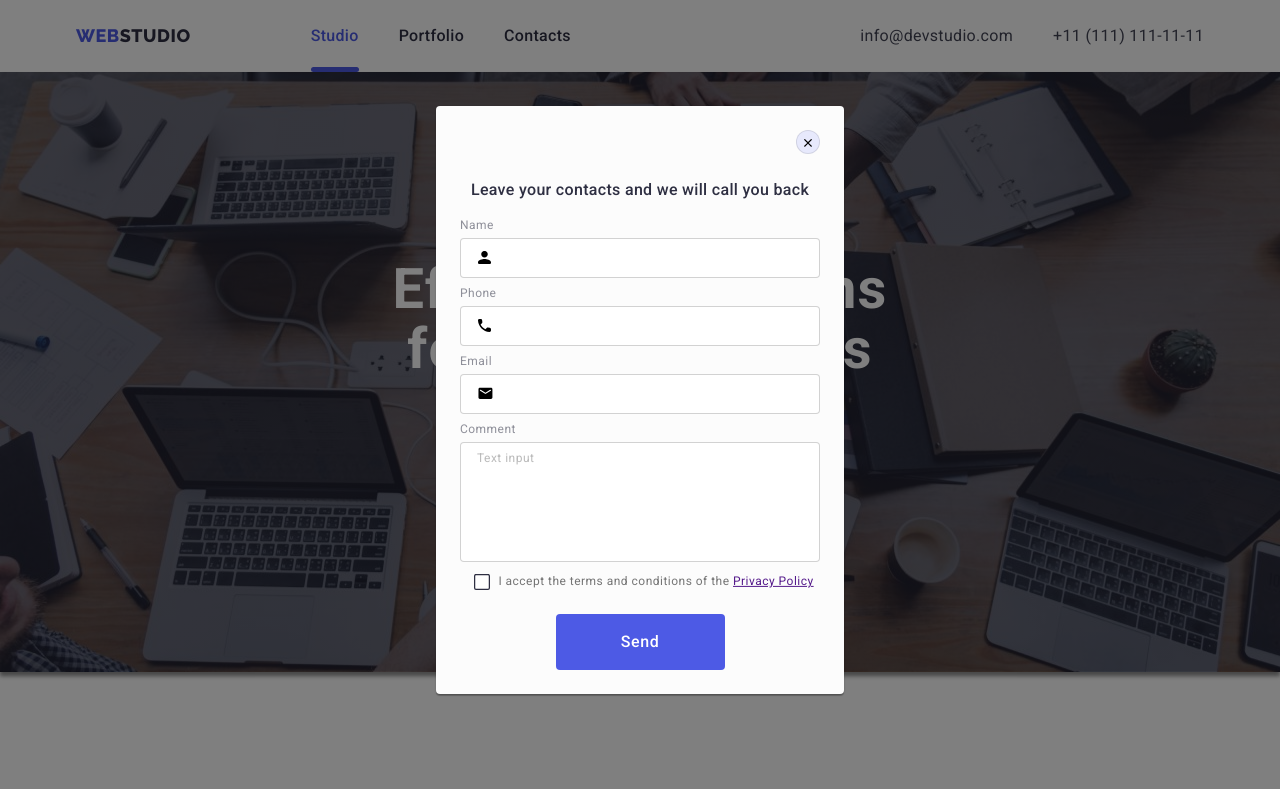
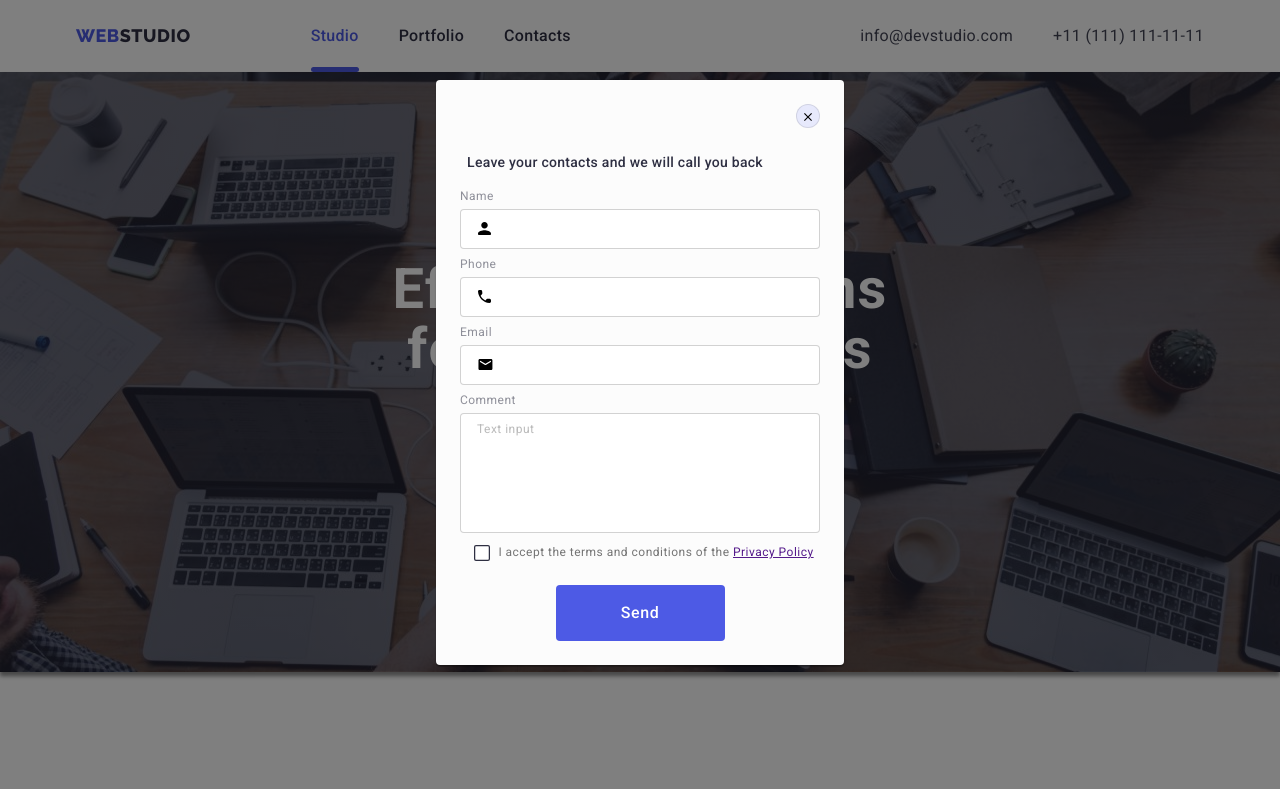
Before and after one commit to Vanchenko/goit-markup-hw-07, a plain HTML site: page index.html in a window 1280 px wide. Both pictures are taken after a click on the button "Order Service". Shown: the top 789 px of the page. Drawn offline with nearby package versions, Linux system fonts and the light colour scheme.

Commit message:
Доработки. 3 попытка.

```diff
--- a/css/styles.css
+++ b/css/styles.css
@@ -187,13 +187,14 @@ box-shadow: 0px 4px 4px 0px #00000040;
     left: 0;
     width: 100vw;
     height: 100vh;
-    padding: 40px 20px 20px 20px;
+    padding: 80px 20px 20px 20px;
     background-color: var(--modalbgc);
     z-index: 999;
     transform: translateX(100%);
     transition: transform 250ms ease-in-out;
     display: flex;
     flex-direction: column;
+    overflow: auto;
 }
 
   .menu-container.is-open {
@@ -429,32 +430,37 @@ box-shadow: 0px 4px 4px 0px #00000040;
 }
 .modal {
     position: absolute;
-    /*top: 96px;
-    left: 18px;*/
-    transform: translate(18px,96px) scale(1);
-    width: 392px;
+    top: 10%;
+    left: 50%;
+    transform: translate(-50%, 0%) scale(1);
+    width: 320px;
     background: var(--modalbgc);
     box-shadow: 0px 1px 1px rgba(0, 0, 0, 0.14),
     0px 1px 3px rgba(0, 0, 0, 0.12),
     0px 2px 1px rgba(0, 0, 0, 0.2);
     border-radius: 4px;
     transition: transform 500ms cubic-bezier(0.4, 0, 0.2, 1);
-    padding: 72px 16px 24px 16px;
+    padding: 72px 8px 24px 8px;
 
 }
-/*.modal { top: 0; left: 0;  transform: translate(10px,96px);}*/
+@media screen and  (min-width: 425px ) {
+    .modal { width: 392px;
+              padding: 72px 16px 24px 16px; }
+    .modal-title { width: 360px;
+                    font-size: 16px; }
+}
 @media screen and (min-width: 768px)  {
     .modal {  width: 408px;
-        top: 50%;
+        top: 10%;
         left: 50%;
-        transform: translate(-50%, -50%) scale(1);
+        transform: translate(-50%, 0%) scale(1);
         padding: 72px 24px 24px 24px; }
 }
 @media screen and (min-width: 1200px) {
     .modal {  width: 408px;
-        top: 50%;
+        top: 10%;
         left: 50%;
-        transform: translate(-50%, -50%) scale(1);
+        transform: translate(-50%, 0%) scale(1);
         padding: 72px 24px 24px 24px; }
 }
 .modal-btn {
@@ -478,9 +484,9 @@ box-shadow: 0px 4px 4px 0px #00000040;
     fill: #ffffff;
 }
 .modal-title {
-    width: 360px;
+    width: 310px;
     font-weight: 500;
-    font-size: 16px;
+    font-size: 14px;
     line-height: 1.5;
     letter-spacing: 0.02em;
     text-align: center;
@@ -543,7 +549,7 @@ box-shadow: 0px 4px 4px 0px #00000040;
     transition: fill 250ms cubic-bezier(0.4, 0, 0.2, 1);
 }
 .reg-form-comment {
-    width: 360px;
+    width: 100%;
     height: 120px;
     padding-top: 8px;
     padding-left: 16px;
@@ -1012,17 +1018,18 @@ box-shadow: 0px 4px 4px 0px #00000040;
     .footer .container { max-width: 565px; }
     .footer-list {
         display: flex;
-        flex-direction: row;
-        justify-content: left; }
+        flex-direction: row; }
+    .footer-logo-block { align-items: baseline;}
     .footer-social-media {
         margin-top: 0;
-        margin-left: 24px; }
+        margin-left: 24px;
+        align-items: baseline;}
     .subscribe-group {
         flex-direction: row;
         gap: 24px;
         align-items: center; }
     .footer-title { text-align: left; }
-    .subscribe-input { width: 264px }
+    .subscribe-input { width: 264px; }
 }
 @media screen and (min-width: 1200px) {
     .footer { padding: 100px 0 100px 0; }
@@ -1041,7 +1048,7 @@ box-shadow: 0px 4px 4px 0px #00000040;
 }
 /*====================== страница Portfolio ========================*/
 @media screen and (min-width: 768px) {
-.port { flex-direction: column }
+.port { flex-direction: column; }
 }
 .portfolio {
     padding: 96px 0 120px 0;
--- a/index.html
+++ b/index.html
@@ -456,7 +456,7 @@
         </section>
     </main>
     <footer class="footer">
-        <div class="footer container">
+        <div class="container">
             <div class="footer-list">
                 <div class="footer-logo-block">
                     <a class="footer-logo" href="./index.html">WEB<span class="logo-studio-footer">STUDIO</span></a>
```
